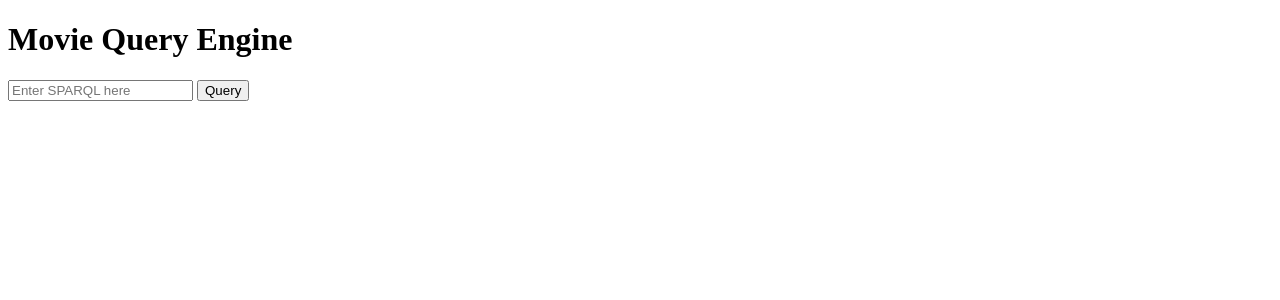
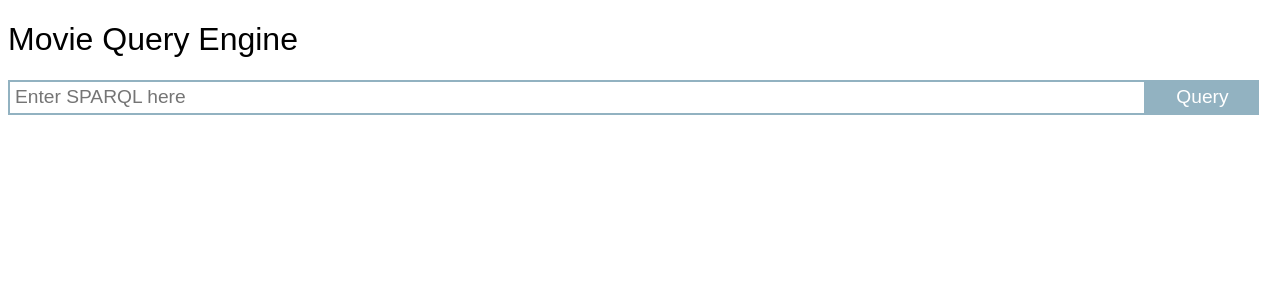
Before and after one commit to seaneble/dhbw_semanticweb, a PHP site: page /ds/ in a window 1280 px wide. Shown: the top 300 px of the page. Run offline with PHP 8.4, Linux system fonts and the light colour scheme.

Commit message:
Marginally different formatting of the search form

```diff
--- a/website/index.php
+++ b/website/index.php
@@ -3,7 +3,7 @@
     if ($results = isset($_GET['query'])) {
         require_once("sparqllib.php");
         $db = sparql_connect("http://localhost:3030/ds/query");
-        $query = htmlspecialchars($_GET['query']);
+        $query = $_GET['query'];
         $result = $db->query($query);
     }
 
@@ -13,12 +13,20 @@
 <html>
     <head>
         <title>Semantic Search</title>
+        <style type="text/css">
+            body { font-family: sans-serif; }
+            form { overflow: auto; }
+            input { font-size: 120%; float: left; display: block; }
+            input[type=search] { width: 90%; padding: 5px; border: 2px solid rgba(146, 178, 193, 1); height: 35px; }
+            input[type=submit] { width: 9%; height: 35px; background-color: rgba(146, 178, 193, 1); border: none; color: #fff; }
+            h1, h2 { font-weight: normal; }
+        </style>
     </head>
     <body>
         <h1>Movie Query Engine</h1>
         <form method="get">
             <div class="formbody">
-                <input name="query" type="search" placeholder="Enter SPARQL here"<?php if ($results): ?> value="<?php echo $query; ?>"<?php endif; ?>>
+                <input name="query" type="search" required placeholder="Enter SPARQL here"<?php if ($results): ?> value="<?php echo $query; ?>"<?php endif; ?>>
                 <input type="submit" value="Query">
             </div>
         </form>
```
